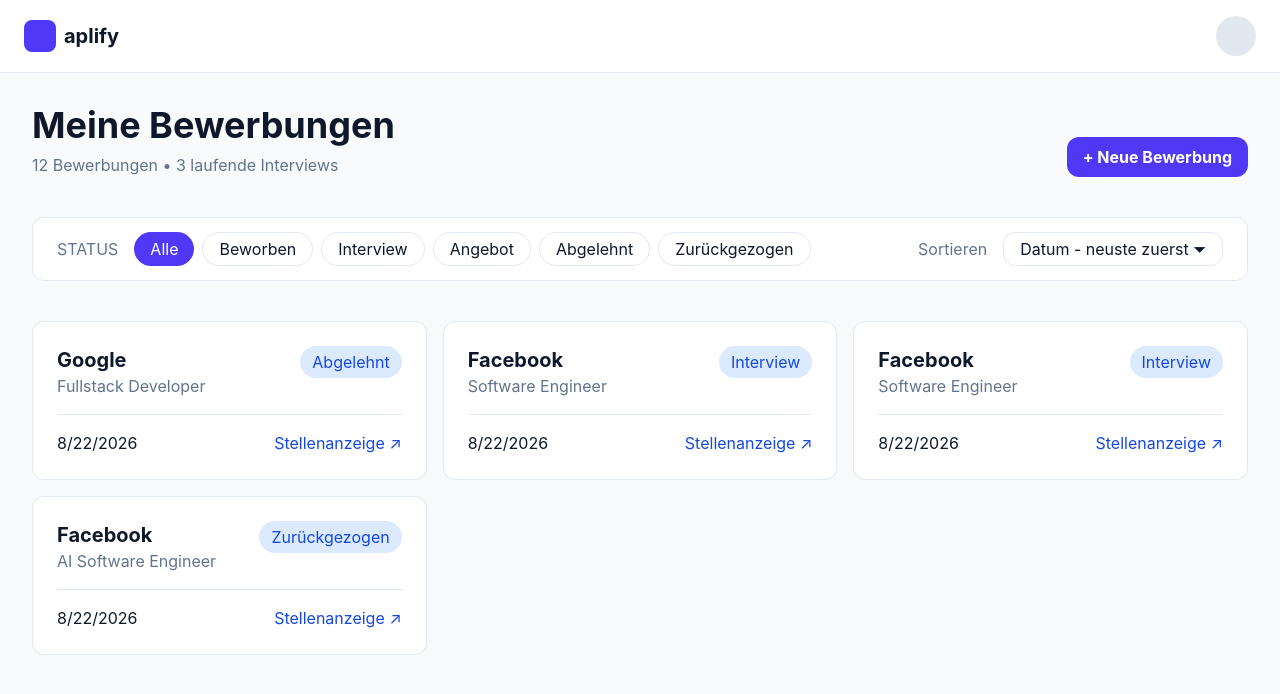
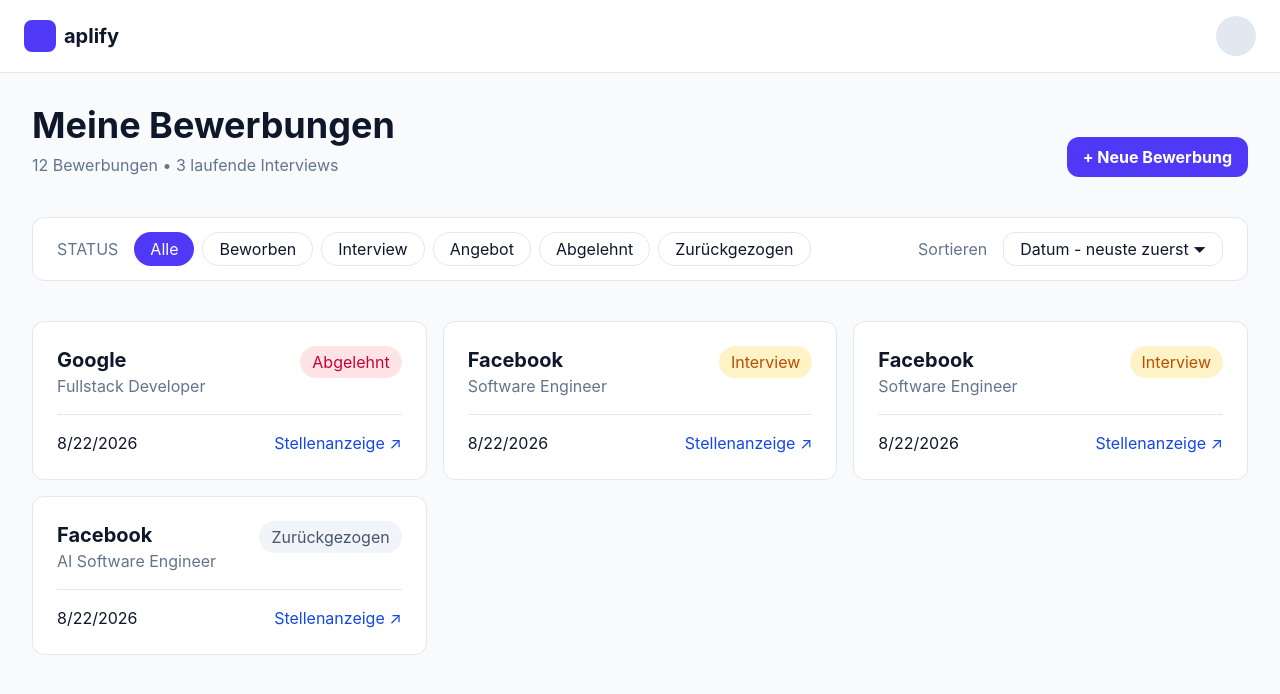
Before and after one commit to lucasxgraf/aplify, a React (Vite) app: page / in a window 1280 px wide. Shown: the top 694 px of the page. Built offline with nearby package versions, Linux system fonts and the light colour scheme.

Commit message:
feat: add dynamic status-based color styling to ApplicationCard badges

```diff
--- a/src/components/application_card.tsx
+++ b/src/components/application_card.tsx
@@ -1,4 +1,12 @@
 import type { Application } from "../types";
+
+const statusColors = {
+  Beworben: "bg-blue-100 text-blue-700 ",
+  Interview: "bg-amber-100 text-amber-700 ",
+  Angebot: "bg-emerald-100 text-emerald-700 ",
+  Abgelehnt: "bg-rose-100 text-rose-700 ",
+  Zurückgezogen: "bg-slate-100 text-slate-600 ",
+};
 
 export const ApplicationCard = ({ application }: { application: Application }) => {
     return (
@@ -8,7 +16,7 @@
                     <span className="text-xl font-bold text-slate-900">{application.company}</span>
                     <span className="text-slate-500">{application.position}</span>
                 </div>
-                <span className="bg-blue-100 text-blue-700 py-1 px-3 rounded-3xl h-8 text-center">{application.status}</span>
+                <span className={statusColors[application.status] + "py-1 px-3 rounded-3xl h-8 text-center"}>{application.status}</span>
             </div>
             <div className="flex flex-row justify-between items-center mt-4">
                 <span className="text-slate-900">{application.appliedDate.toLocaleDateString()}</span>
```
